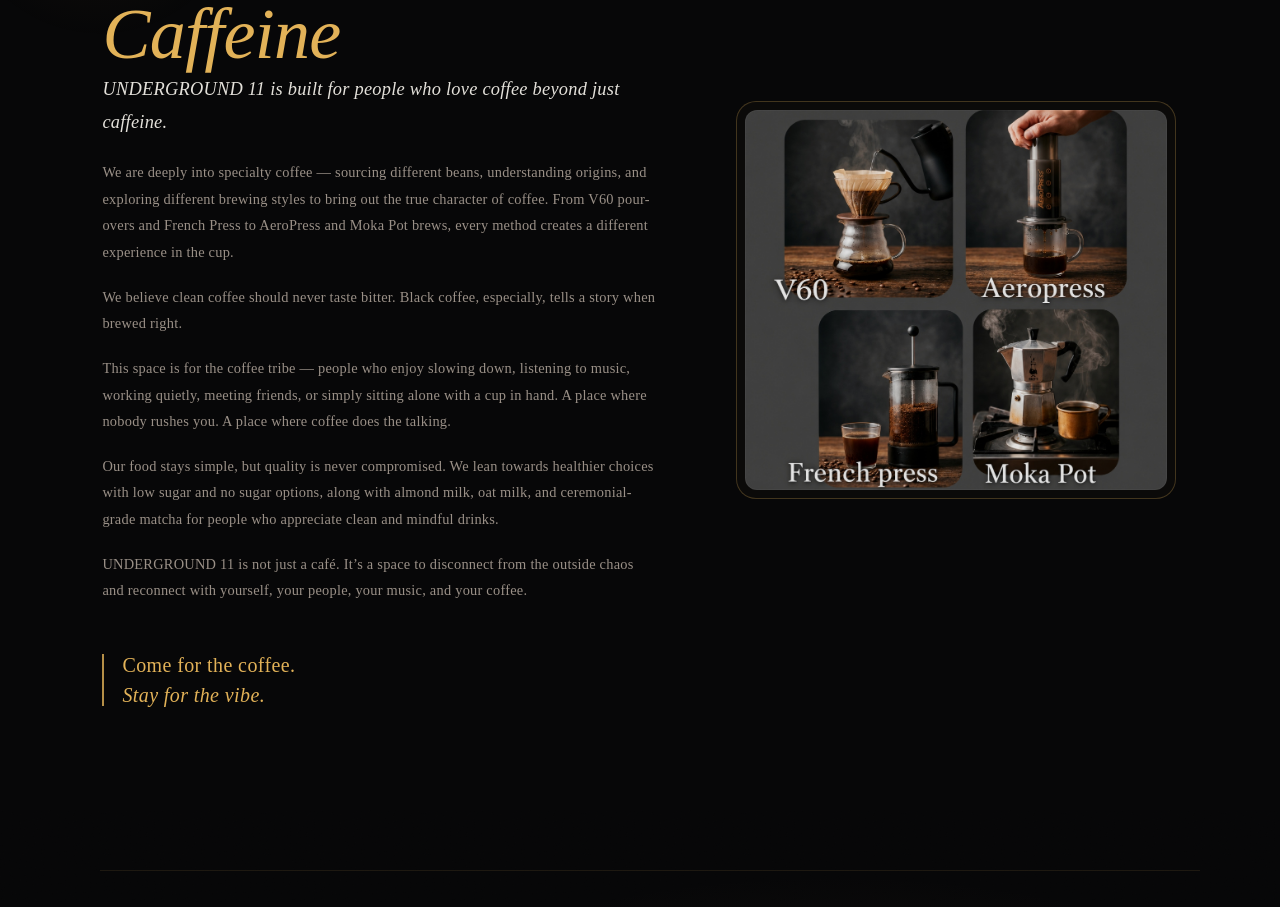
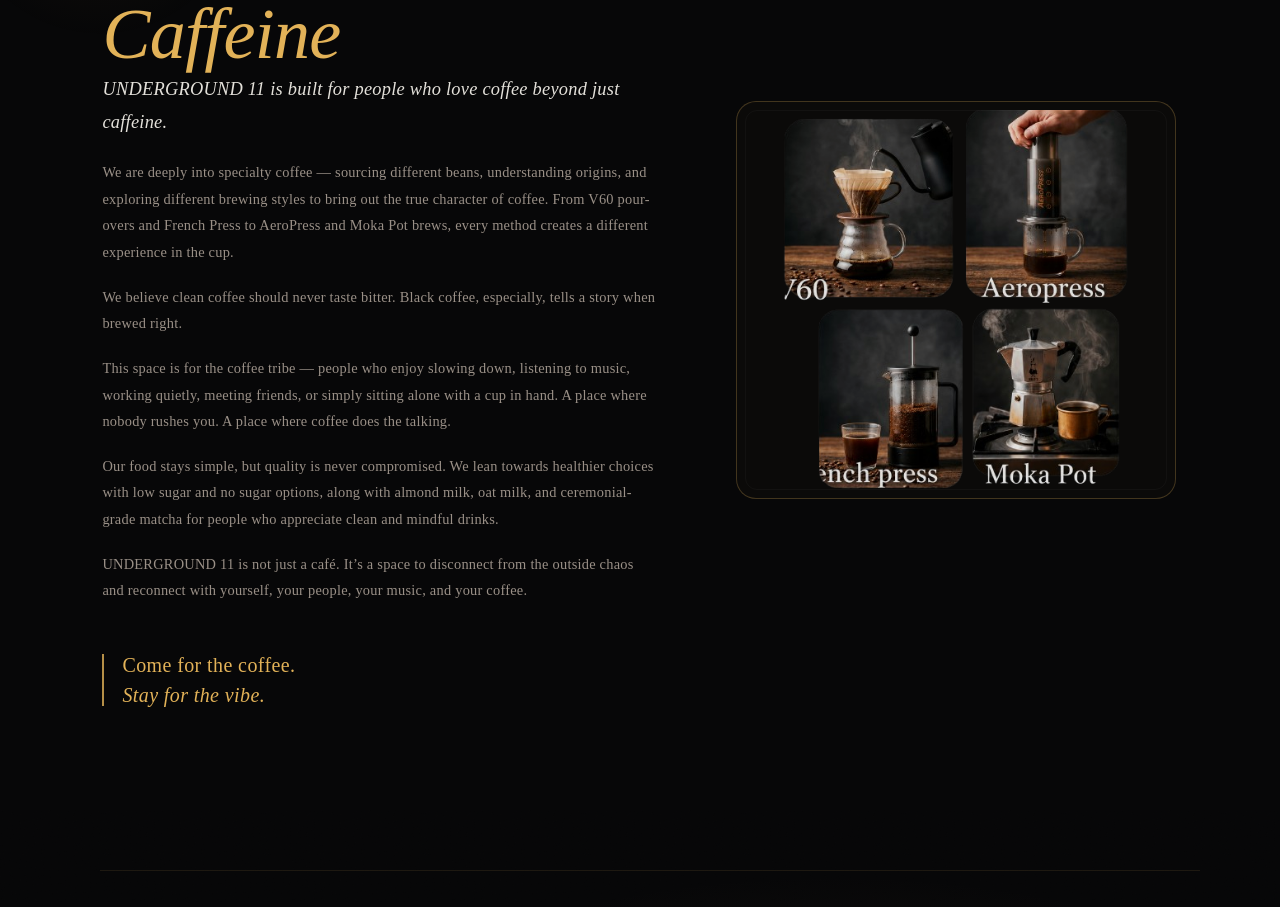
Before and after one commit to reddotconsultancy/Underground-11, a Next.js app: page / in a window 1280 px wide. Shown: the part 1010-1917 px from the top of the page. Built offline with nearby package versions, Linux system fonts and the light colour scheme; a web font is replaced by a local one.

Commit message:
feat: use background-removed PNG image in About section

```diff
--- a/src/app/page.js
+++ b/src/app/page.js
@@ -846,7 +846,7 @@ export default function Home() {
           <div className="about-image-column">
             <div className="about-img-wrap">
               <img
-                src="/assets/about_brews.jpg"
+                src="/assets/about_brews.png"
                 alt="Specialty Coffee Brewing Methods — V60, Aeropress, French Press, Moka Pot"
                 className="about-img"
                 loading="lazy"
```
Also changed, not shown: public/assets/about_brews.jpg (deleted), public/assets/about_brews.png (added).
